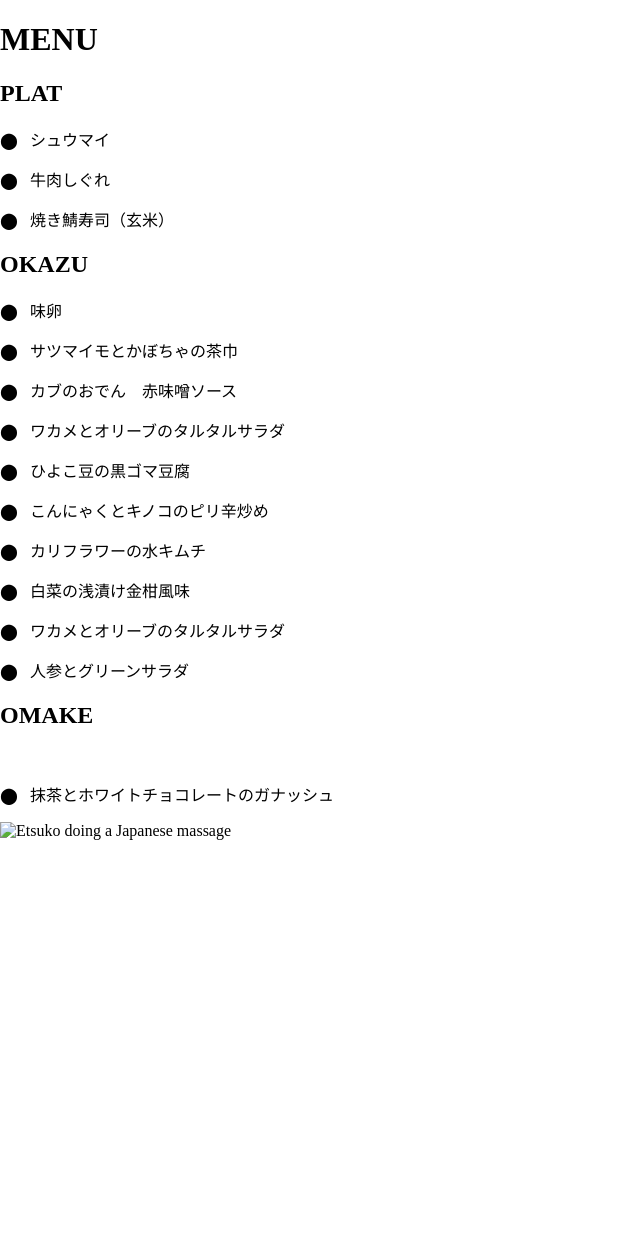
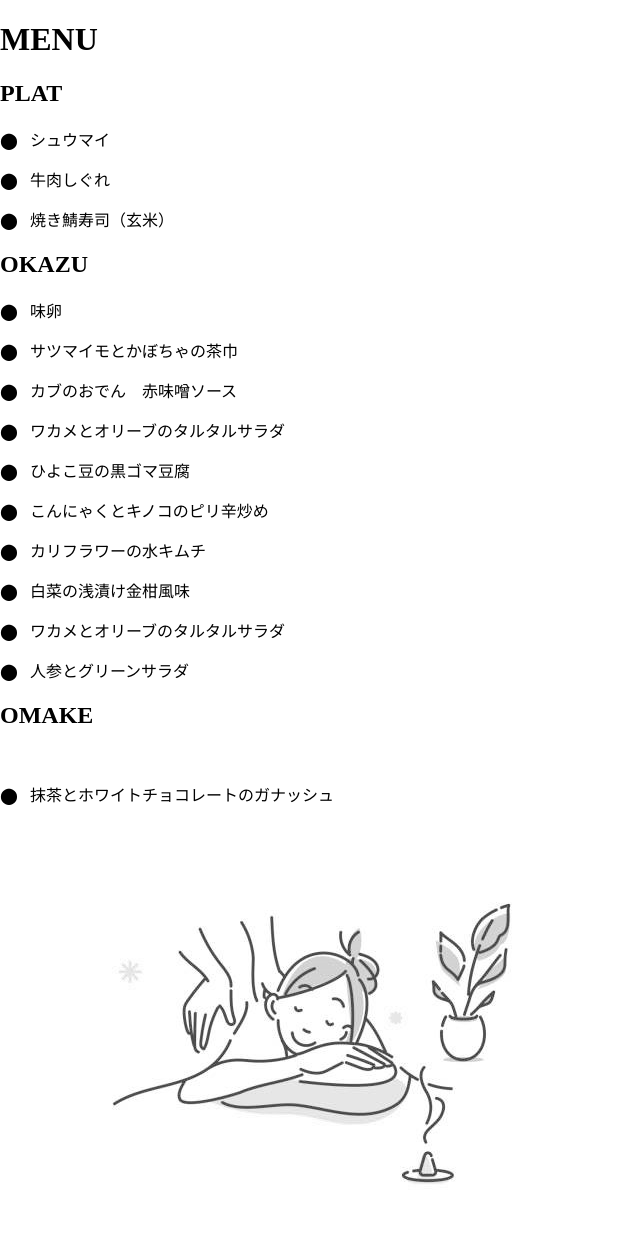
Before and after one commit to matsupin/main, a Jekyll site: the page built from menus/menu_etsuko.html, in a window 1280 px wide. Shown: the whole page, without its empty margins (0-640 px from the left). Built offline with Jekyll 4.4.1, drawn with Linux system fonts in a browser that asks for light colours; before the commit the page ends 900 px from its top, so only the background shows below that.

Commit message:
Update menu_etsuko.html

```diff
--- a/menus/menu_etsuko.html
+++ b/menus/menu_etsuko.html
@@ -38,7 +38,7 @@ title: Bento Menu
     </section>
 
     <!-- Image at the end of the menu -->
-    <img src="assets/images/massage.jpg" alt="Etsuko doing a Japanese massage" class="menu-image">
+    <img src="../assets/images/massage.jpg" alt="Etsuko doing a Japanese massage" class="menu-image">
 
     <!-- <div class="comment"></div> -->
 
```
